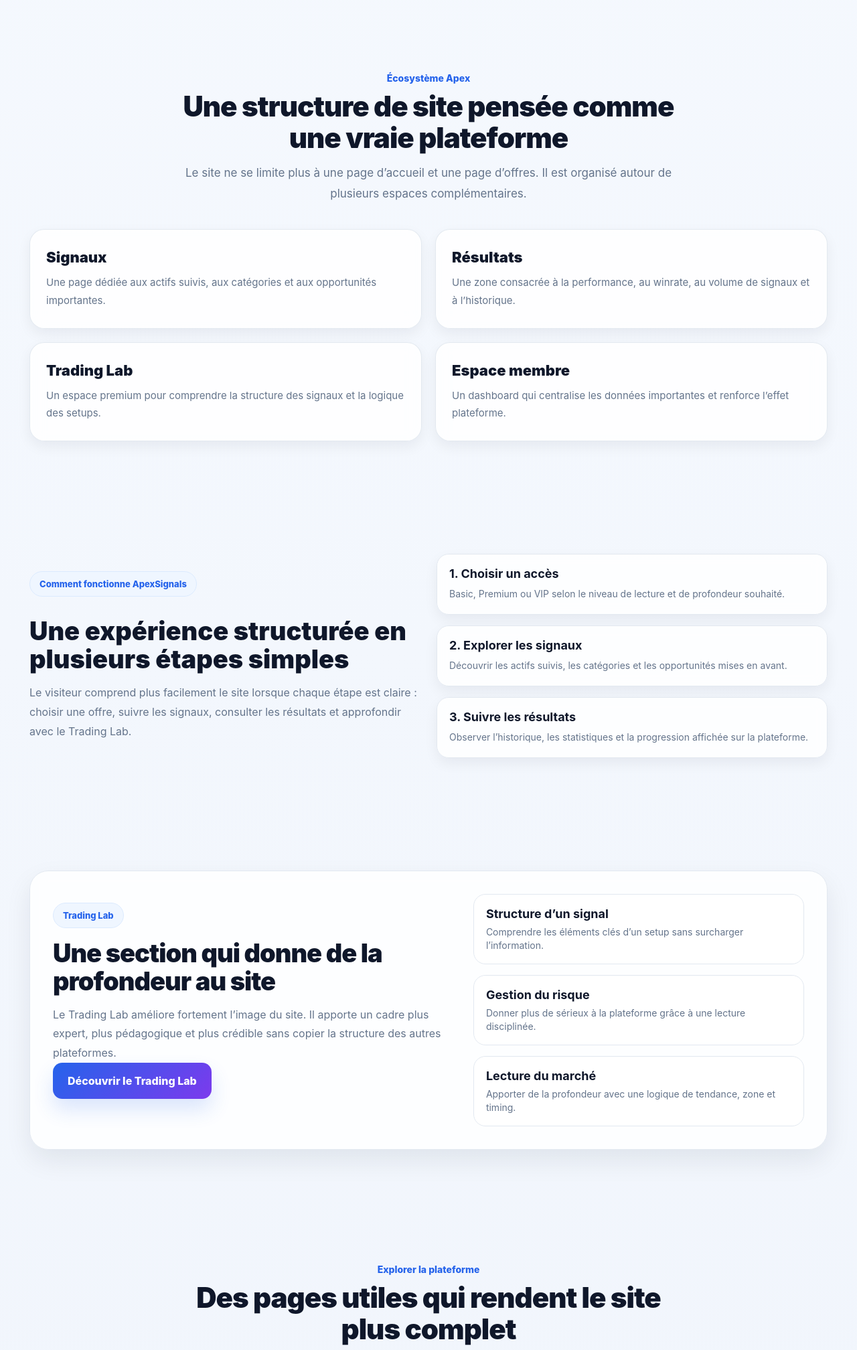
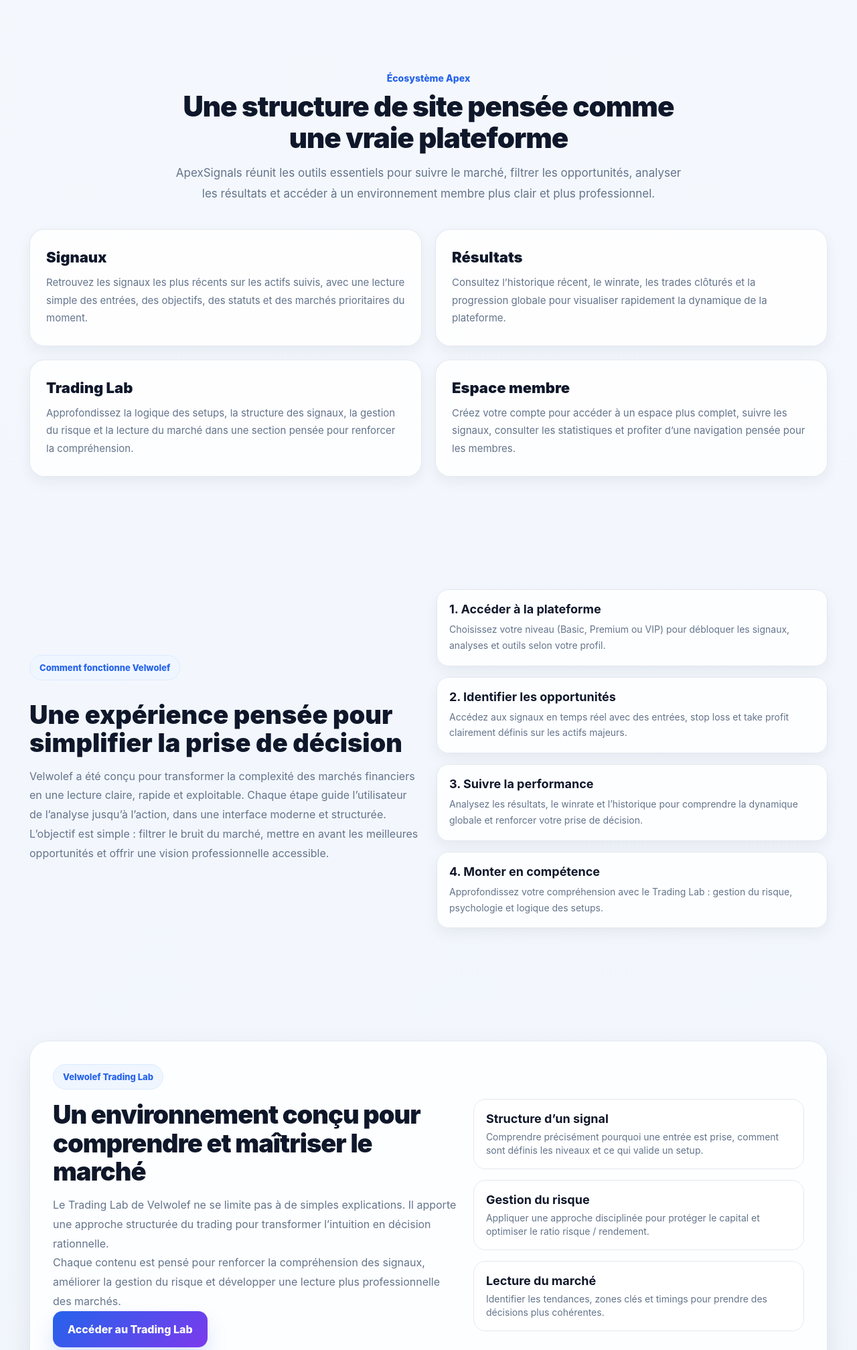
Before and after one commit to AdelOuledSaid/trading-saas, a Flask app: page / in a window 1280 px wide. Shown: the part 2356-4372 px from the top of the page at 67% size. Run offline with Flask 3, Linux system fonts and the light colour scheme.

Commit message:
Improve dashboard and pricing conversion

```diff
--- a/templates/home.html
+++ b/templates/home.html
@@ -297,36 +297,51 @@
             <span>Écosystème Apex</span>
             <h2>Une structure de site pensée comme une vraie plateforme</h2>
             <p>
-                Le site ne se limite plus à une page d’accueil et une page d’offres.
-                Il est organisé autour de plusieurs espaces complémentaires.
+                ApexSignals réunit les outils essentiels pour suivre le marché, filtrer les opportunités,
+                analyser les résultats et accéder à un environnement membre plus clair et plus professionnel.
             </p>
         </div>
 
         <div class="features-home-grid">
             <a href="{{ url_for('signals_page') }}" class="feature-home-card">
                 <h3>Signaux</h3>
-                <p>Une page dédiée aux actifs suivis, aux catégories et aux opportunités importantes.</p>
+                <p>
+                    Retrouvez les signaux les plus récents sur les actifs suivis, avec une lecture simple
+                    des entrées, des objectifs, des statuts et des marchés prioritaires du moment.
+                </p>
             </a>
 
             <a href="{{ url_for('results') }}" class="feature-home-card">
                 <h3>Résultats</h3>
-                <p>Une zone consacrée à la performance, au winrate, au volume de signaux et à l’historique.</p>
+                <p>
+                    Consultez l’historique récent, le winrate, les trades clôturés et la progression globale
+                    pour visualiser rapidement la dynamique de la plateforme.
+                </p>
             </a>
 
             <a href="{{ url_for('trading_lab') }}" class="feature-home-card">
                 <h3>Trading Lab</h3>
-                <p>Un espace premium pour comprendre la structure des signaux et la logique des setups.</p>
+                <p>
+                    Approfondissez la logique des setups, la structure des signaux, la gestion du risque
+                    et la lecture du marché dans une section pensée pour renforcer la compréhension.
+                </p>
             </a>
 
             {% if current_user.is_authenticated %}
                 <a href="{{ url_for('dashboard') }}" class="feature-home-card">
                     <h3>Espace membre</h3>
-                    <p>Un dashboard qui centralise les données importantes et renforce l’effet plateforme.</p>
+                    <p>
+                        Accédez à un dashboard centralisé avec vos données utiles, les signaux récents,
+                        les statistiques clés et une expérience plus premium au quotidien.
+                    </p>
                 </a>
             {% else %}
                 <a href="{{ url_for('register') }}" class="feature-home-card">
                     <h3>Espace membre</h3>
-                    <p>Un dashboard qui centralise les données importantes et renforce l’effet plateforme.</p>
+                    <p>
+                        Créez votre compte pour accéder à un espace plus complet, suivre les signaux,
+                        consulter les statistiques et profiter d’une navigation pensée pour les membres.
+                    </p>
                 </a>
             {% endif %}
         </div>
@@ -335,65 +350,120 @@
 
 <section class="platform-split-section">
     <div class="section-container platform-split-grid">
+
         <div class="platform-split-left">
-            <span class="proof-badge">Comment fonctionne ApexSignals</span>
-            <h2>Une expérience structurée en plusieurs étapes simples</h2>
+            <span class="proof-badge">Comment fonctionne Velwolef</span>
+
+            <h2>Une expérience pensée pour simplifier la prise de décision</h2>
+
             <p>
-                Le visiteur comprend plus facilement le site lorsque chaque étape est claire :
-                choisir une offre, suivre les signaux, consulter les résultats et approfondir avec le Trading Lab.
+                Velwolef a été conçu pour transformer la complexité des marchés financiers
+                en une lecture claire, rapide et exploitable. Chaque étape guide l’utilisateur
+                de l’analyse jusqu’à l’action, dans une interface moderne et structurée.
+            </p>
+
+            <p>
+                L’objectif est simple : filtrer le bruit du marché, mettre en avant les
+                meilleures opportunités et offrir une vision professionnelle accessible.
             </p>
         </div>
 
         <div class="platform-steps">
+
             <div class="platform-step-card">
-                <strong>1. Choisir un accès</strong>
-                <span>Basic, Premium ou VIP selon le niveau de lecture et de profondeur souhaité.</span>
+                <strong>1. Accéder à la plateforme</strong>
+                <span>
+                    Choisissez votre niveau (Basic, Premium ou VIP) pour débloquer les
+                    signaux, analyses et outils selon votre profil.
+                </span>
             </div>
+
             <div class="platform-step-card">
-                <strong>2. Explorer les signaux</strong>
-                <span>Découvrir les actifs suivis, les catégories et les opportunités mises en avant.</span>
+                <strong>2. Identifier les opportunités</strong>
+                <span>
+                    Accédez aux signaux en temps réel avec des entrées, stop loss et
+                    take profit clairement définis sur les actifs majeurs.
+                </span>
             </div>
+
             <div class="platform-step-card">
-                <strong>3. Suivre les résultats</strong>
-                <span>Observer l’historique, les statistiques et la progression affichée sur la plateforme.</span>
+                <strong>3. Suivre la performance</strong>
+                <span>
+                    Analysez les résultats, le winrate et l’historique pour comprendre
+                    la dynamique globale et renforcer votre prise de décision.
+                </span>
             </div>
+
+            <div class="platform-step-card">
+                <strong>4. Monter en compétence</strong>
+                <span>
+                    Approfondissez votre compréhension avec le Trading Lab :
+                    gestion du risque, psychologie et logique des setups.
+                </span>
+            </div>
+
         </div>
     </div>
 </section>
-
 <section class="proof-section">
     <div class="section-container">
         <div class="proof-box">
+
             <div class="proof-left">
-                <span class="proof-badge">Trading Lab</span>
-                <h2>Une section qui donne de la profondeur au site</h2>
+                <span class="proof-badge">Velwolef Trading Lab</span>
+
+                <h2>Un environnement conçu pour comprendre et maîtriser le marché</h2>
+
                 <p>
-                    Le Trading Lab améliore fortement l’image du site. Il apporte un cadre plus expert,
-                    plus pédagogique et plus crédible sans copier la structure des autres plateformes.
+                    Le Trading Lab de Velwolef ne se limite pas à de simples explications.
+                    Il apporte une approche structurée du trading pour transformer
+                    l’intuition en décision rationnelle.
                 </p>
+
+                <p>
+                    Chaque contenu est pensé pour renforcer la compréhension des signaux,
+                    améliorer la gestion du risque et développer une lecture plus professionnelle
+                    des marchés.
+                </p>
+
                 <div class="hero-actions">
-                    <a href="{{ url_for('trading_lab') }}" class="hero-btn-primary">Découvrir le Trading Lab</a>
+                    <a href="{{ url_for('trading_lab') }}" class="hero-btn-primary">
+                        Accéder au Trading Lab
+                    </a>
                 </div>
             </div>
 
             <div class="proof-right">
+
                 <div class="proof-card">
                     <strong>Structure d’un signal</strong>
-                    <span>Comprendre les éléments clés d’un setup sans surcharger l’information.</span>
+                    <span>
+                        Comprendre précisément pourquoi une entrée est prise,
+                        comment sont définis les niveaux et ce qui valide un setup.
+                    </span>
                 </div>
+
                 <div class="proof-card">
                     <strong>Gestion du risque</strong>
-                    <span>Donner plus de sérieux à la plateforme grâce à une lecture disciplinée.</span>
+                    <span>
+                        Appliquer une approche disciplinée pour protéger le capital
+                        et optimiser le ratio risque / rendement.
+                    </span>
                 </div>
+
                 <div class="proof-card">
                     <strong>Lecture du marché</strong>
-                    <span>Apporter de la profondeur avec une logique de tendance, zone et timing.</span>
+                    <span>
+                        Identifier les tendances, zones clés et timings pour
+                        prendre des décisions plus cohérentes.
+                    </span>
                 </div>
+
             </div>
+
         </div>
     </div>
 </section>
-
 <section class="home-preview-links">
     <div class="section-container">
         <div class="section-title">
@@ -428,32 +498,21 @@
     </div>
 </section>
 
-<section class="section-standard">
+<section class="final-cta-section">
     <div class="section-container">
-        <div class="section-title">
-            <span>Pourquoi la plateforme paraît plus professionnelle</span>
-            <h2>Des détails qui changent totalement la perception du site</h2>
-        </div>
-
-        <div class="features-home-grid">
-            <div class="feature-home-card">
-                <h3>Navigation riche</h3>
-                <p>Une navbar avec menus déroulants, recherche et pages dédiées renforce la perception de sérieux.</p>
-            </div>
-
-            <div class="feature-home-card">
-                <h3>Contenu réparti</h3>
-                <p>Chaque page a une fonction précise au lieu de tout concentrer sur l’accueil.</p>
-            </div>
-
-            <div class="feature-home-card">
-                <h3>Lecture structurée</h3>
-                <p>Les sections courtes, lisibles et hiérarchisées donnent un rendu beaucoup plus premium.</p>
-            </div>
-
-            <div class="feature-home-card">
-                <h3>Image de marque</h3>
-                <p>Le mélange entre dashboard, résultats, pages métiers et Trading Lab crée une vraie identité.</p>
+        <div class="final-cta-box">
+            <span class="final-cta-badge">Velwolef Premium</span>
+            <h2>Accédez à une expérience de trading plus claire, plus structurée et plus professionnelle</h2>
+            <p>
+                Rejoignez Velwolef pour suivre les signaux, analyser les performances,
+                accéder au Trading Lab et évoluer dans un environnement pensé pour la clarté
+                et la prise de décision.
+            </p>
+            <div class="final-cta-actions">
+                <a href="{{ url_for('pricing') }}" class="hero-btn-primary light-btn">Choisir mon offre</a>
+                {% if not current_user.is_authenticated %}
+                    <a href="{{ url_for('register') }}" class="hero-btn-secondary white-outline-btn">Créer mon compte</a>
+                {% endif %}
             </div>
         </div>
     </div>
@@ -496,24 +555,7 @@
     </div>
 </section>
 
-<section class="final-cta-section">
-    <div class="section-container">
-        <div class="final-cta-box">
-            <span class="final-cta-badge">ApexSignals Premium</span>
-            <h2>Transforme une simple vitrine en vraie plateforme de trading</h2>
-            <p>
-                Signaux, résultats, Trading Lab, FAQ, contact et espace membre :
-                chaque page renforce l’image premium et la crédibilité du site.
-            </p>
-            <div class="final-cta-actions">
-                <a href="{{ url_for('pricing') }}" class="hero-btn-primary light-btn">Voir les offres</a>
-                {% if not current_user.is_authenticated %}
-                    <a href="{{ url_for('register') }}" class="hero-btn-secondary white-outline-btn">Créer mon compte</a>
-                {% endif %}
-            </div>
-        </div>
-    </div>
-</section>
+
 
 <footer class="site-footer">
     <div class="section-container footer-inner">
```
